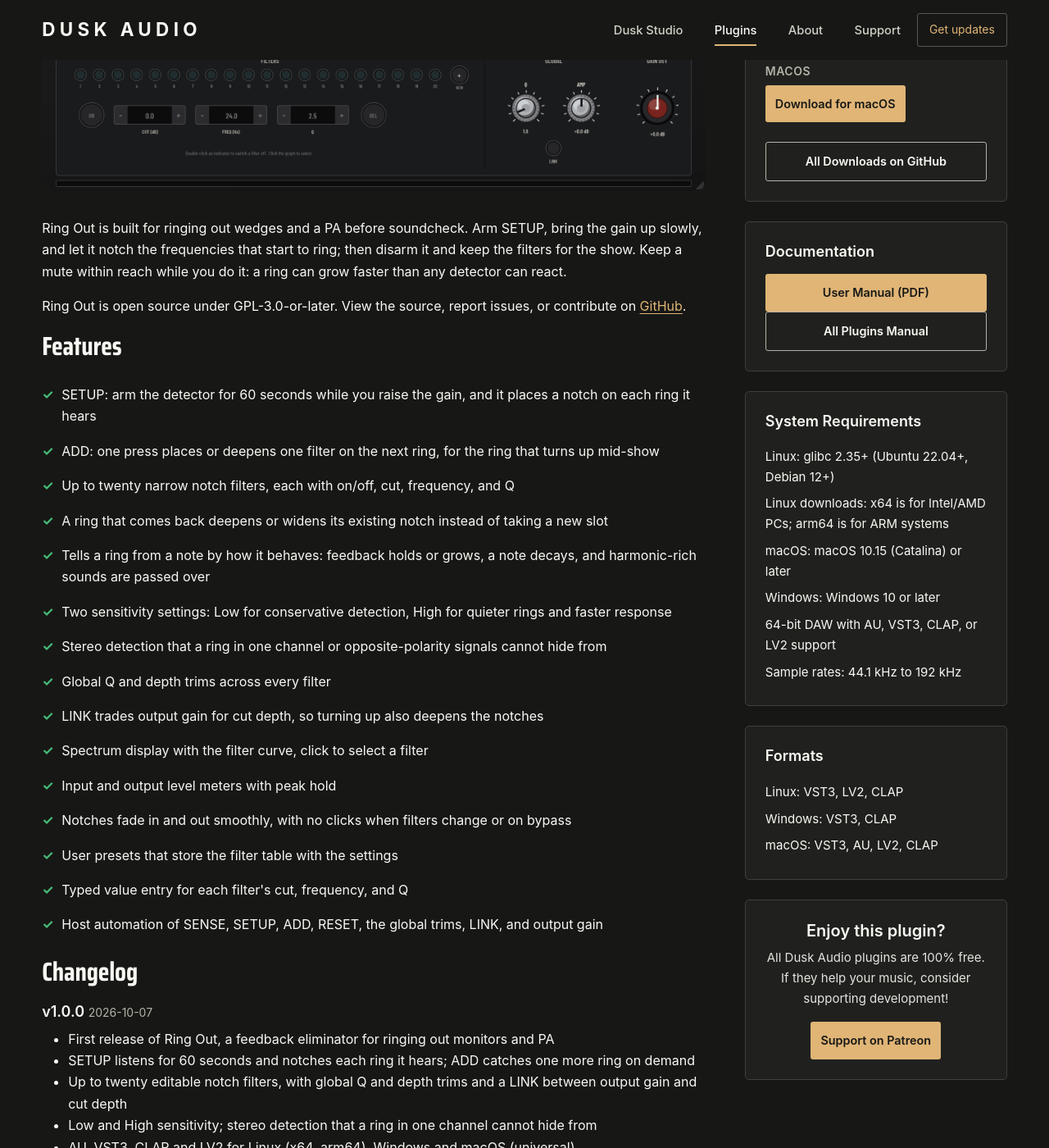
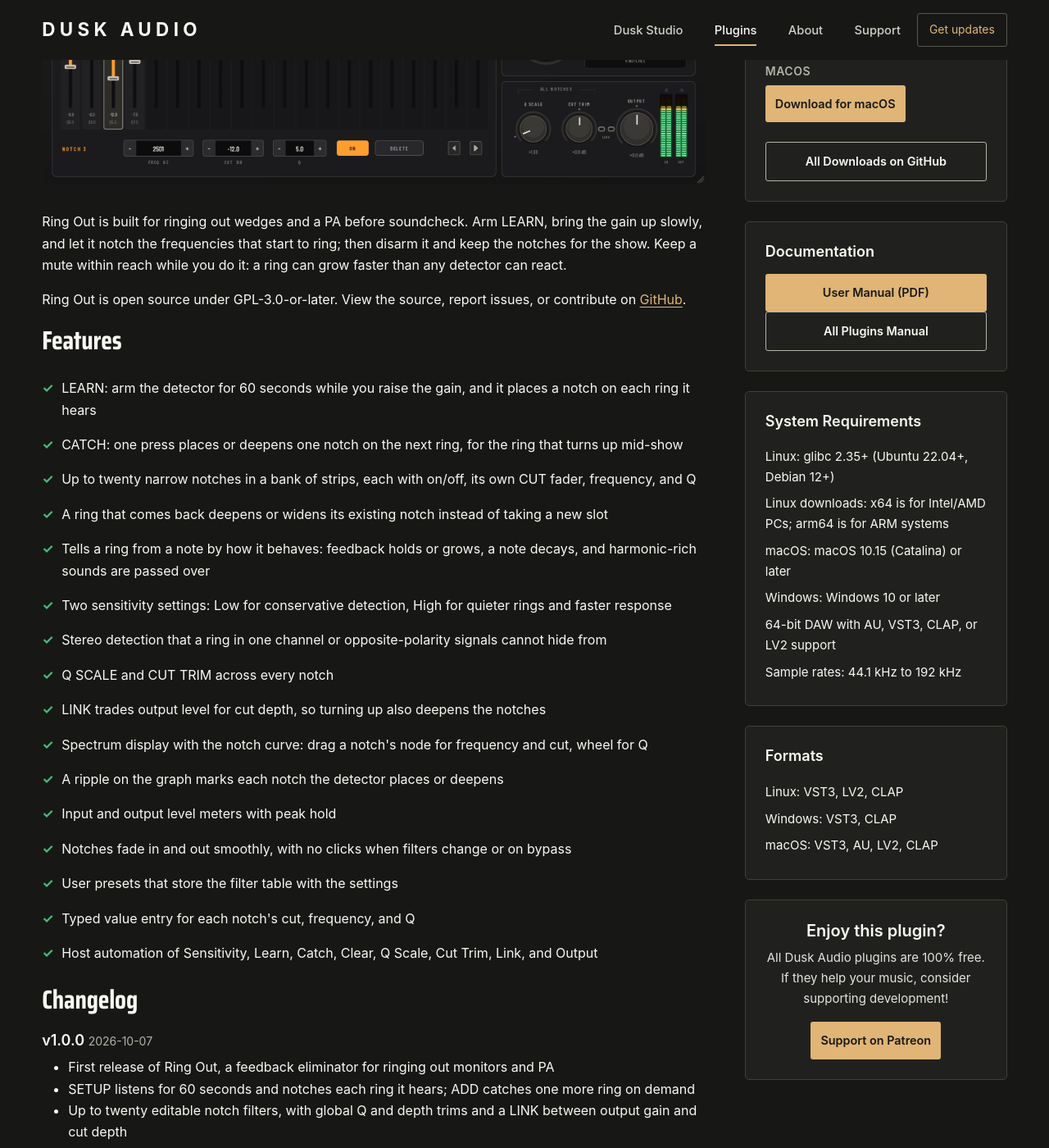
Before and after one commit to dusk-audio/dusk-audio.github.io, a Jekyll site: the page built from _plugins/ring-out.md, in a window 1280 px wide and 1400 px high, scrolled down 727 px. Shown: the whole window at 82% size. Built offline with Jekyll 4.4.1, drawn with Linux system fonts in a browser that asks for light colours.

Commit message:
Ring Out: page copy and screenshot for the new editor

```diff
--- a/_plugins/ring-out.md
+++ b/_plugins/ring-out.md
@@ -3,26 +3,27 @@
 title: Ring Out
 slug: ring-out
 tagline: Feedback Eliminator for Monitors and PA
-description: Ring Out finds the frequencies that feed back and notches them out, with a one-minute SETUP to ring out a system, ADD to catch a ring during the show, and up to twenty editable notch filters. Free AU, VST3, CLAP, and LV2 plugin for Linux, Windows, and macOS.
+description: Ring Out finds the frequencies that feed back and notches them out, with a one-minute LEARN to ring out a system, CATCH to catch a ring during the show, and up to twenty notches you can drag on the graph or pull on their own faders. Free AU, VST3, CLAP, and LV2 plugin for Linux, Windows, and macOS.
 version: "1.0.0"
 screenshot: /assets/images/plugins/ring-out-screenshot.png
 
 features:
-  - "SETUP: arm the detector for 60 seconds while you raise the gain, and it places a notch on each ring it hears"
-  - "ADD: one press places or deepens one filter on the next ring, for the ring that turns up mid-show"
-  - Up to twenty narrow notch filters, each with on/off, cut, frequency, and Q
+  - "LEARN: arm the detector for 60 seconds while you raise the gain, and it places a notch on each ring it hears"
+  - "CATCH: one press places or deepens one notch on the next ring, for the ring that turns up mid-show"
+  - "Up to twenty narrow notches in a bank of strips, each with on/off, its own CUT fader, frequency, and Q"
   - A ring that comes back deepens or widens its existing notch instead of taking a new slot
   - "Tells a ring from a note by how it behaves: feedback holds or grows, a note decays, and harmonic-rich sounds are passed over"
   - "Two sensitivity settings: Low for conservative detection, High for quieter rings and faster response"
   - Stereo detection that a ring in one channel or opposite-polarity signals cannot hide from
-  - Global Q and depth trims across every filter
-  - LINK trades output gain for cut depth, so turning up also deepens the notches
-  - Spectrum display with the filter curve, click to select a filter
+  - Q SCALE and CUT TRIM across every notch
+  - LINK trades output level for cut depth, so turning up also deepens the notches
+  - "Spectrum display with the notch curve: drag a notch's node for frequency and cut, wheel for Q"
+  - A ripple on the graph marks each notch the detector places or deepens
   - Input and output level meters with peak hold
   - Notches fade in and out smoothly, with no clicks when filters change or on bypass
   - User presets that store the filter table with the settings
-  - Typed value entry for each filter's cut, frequency, and Q
-  - Host automation of SENSE, SETUP, ADD, RESET, the global trims, LINK, and output gain
+  - Typed value entry for each notch's cut, frequency, and Q
+  - Host automation of Sensitivity, Learn, Catch, Clear, Q Scale, Cut Trim, Link, and Output
 
 formats:
   - "Linux: VST3, LV2, CLAP"
@@ -48,6 +49,6 @@
       - "AU, VST3, CLAP and LV2 for Linux (x64, arm64), Windows and macOS (universal)"
 ---
 
-Ring Out is built for ringing out wedges and a PA before soundcheck. Arm SETUP, bring the gain up slowly, and let it notch the frequencies that start to ring; then disarm it and keep the filters for the show. Keep a mute within reach while you do it: a ring can grow faster than any detector can react.
+Ring Out is built for ringing out wedges and a PA before soundcheck. Arm LEARN, bring the gain up slowly, and let it notch the frequencies that start to ring; then disarm it and keep the notches for the show. Keep a mute within reach while you do it: a ring can grow faster than any detector can react.
 
 Ring Out is open source under GPL-3.0-or-later. View the source, report issues, or contribute on [GitHub](https://github.com/dusk-audio/dusk-audio-plugins).
```
Also changed, not shown: assets/images/plugins/ring-out-screenshot.png.
